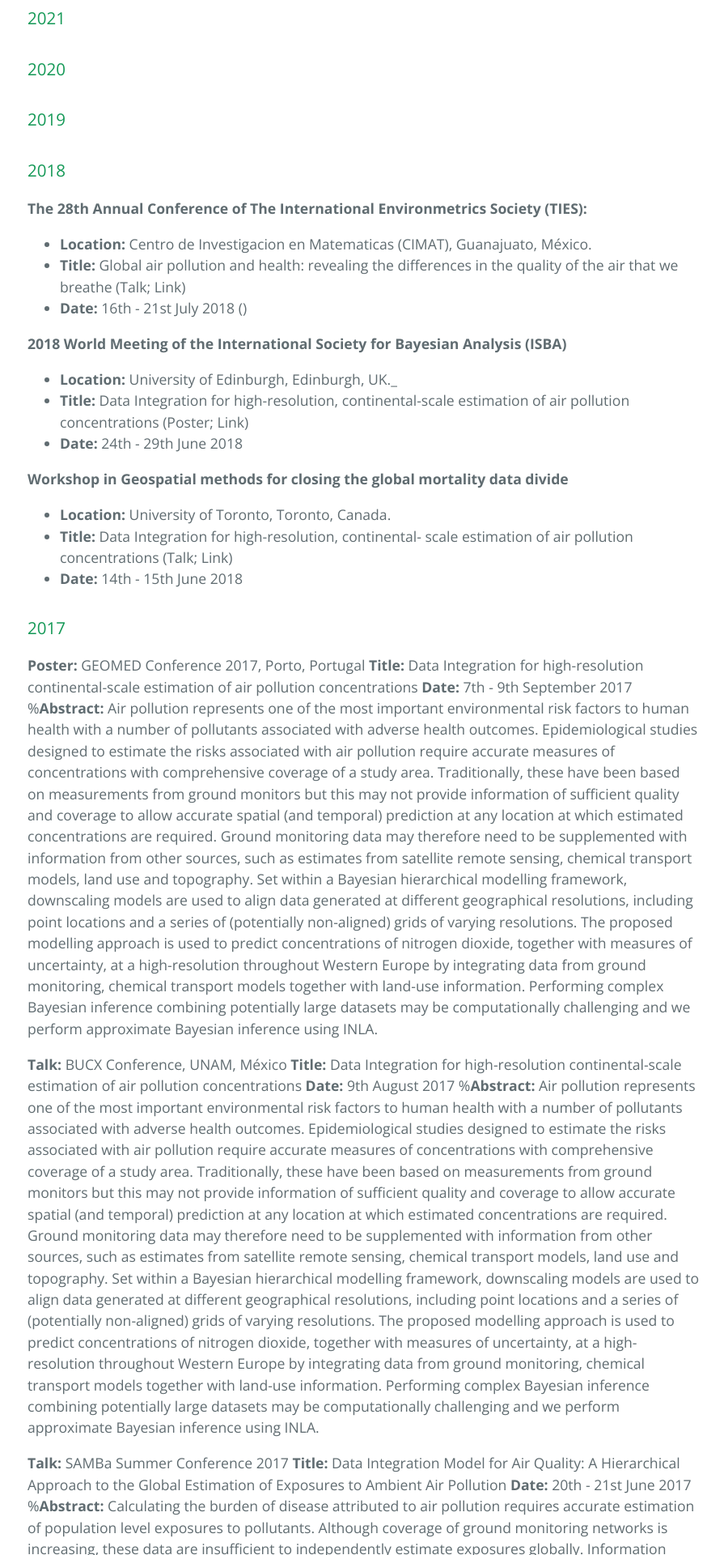
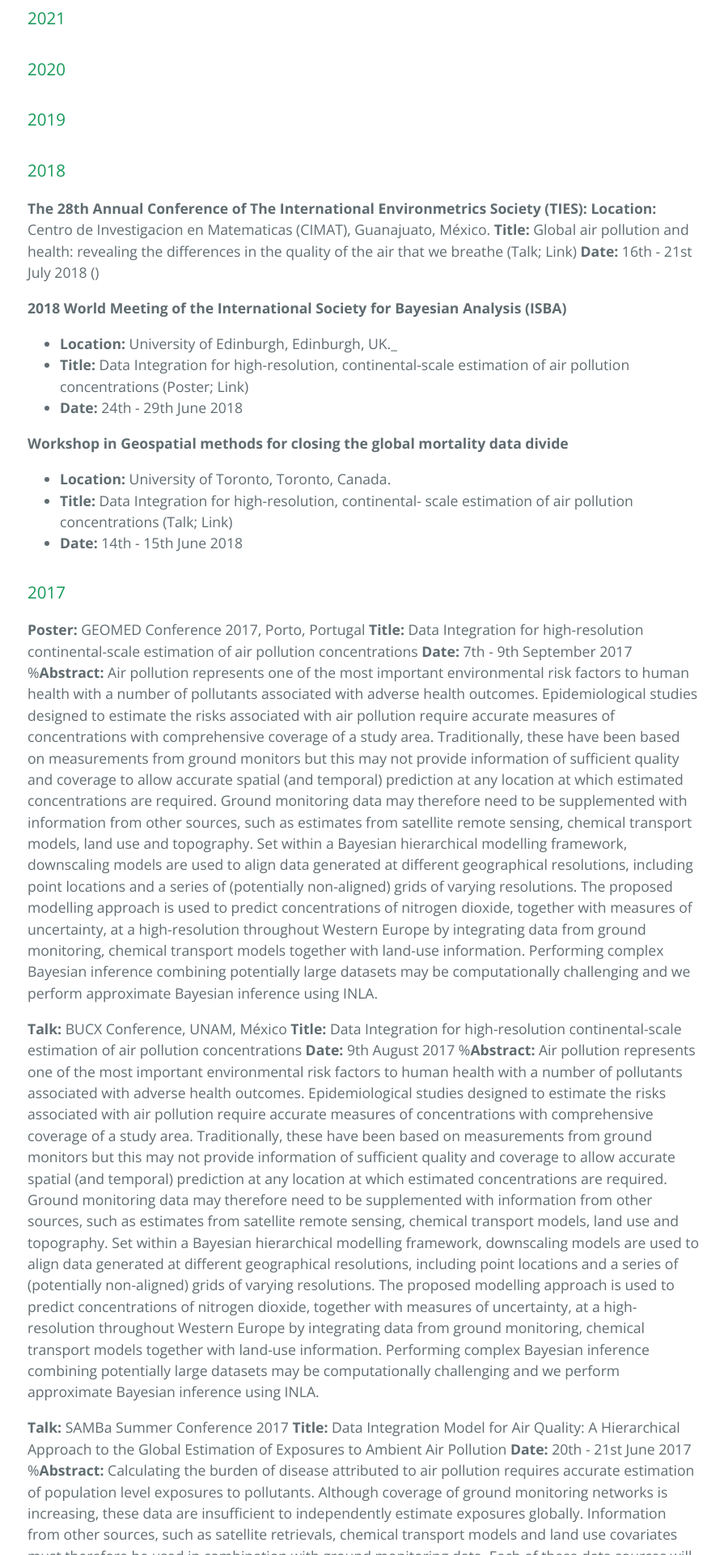
Before and after one commit to matthewllthomas/matthewllthomas.github.io, a Jekyll site: the page built from presentations/index.md, in a window 1280 px wide. Shown: the part 506-2426 px from the top of the page at 81% size, without its empty margins (190-1085 px from the left). Built offline with Jekyll 4.4.1, drawn with Linux system fonts in a browser that asks for light colours; the repository's description, which GitHub fills in, is left out.

```diff
--- a/presentations/index.md
+++ b/presentations/index.md
@@ -17,9 +17,9 @@ subtitle: Presentations
 ### 2018
 
 **The 28th Annual Conference of The International Environmetrics Society (TIES):**
-* **Location:** Centro de Investigacion en Matematicas (CIMAT), Guanajuato, México.
-* **Title:** Global air pollution and health: revealing the differences in the quality of the air that we breathe (Talk; Link)
-* **Date:** 16th - 21st July 2018 ()
+**Location:** Centro de Investigacion en Matematicas (CIMAT), Guanajuato, México.
+**Title:** Global air pollution and health: revealing the differences in the quality of the air that we breathe (Talk; Link)
+**Date:** 16th - 21st July 2018 ()
 
 **2018 World Meeting of the International Society for Bayesian Analysis (ISBA)**
 * **Location:** University of Edinburgh, Edinburgh, UK._
```
